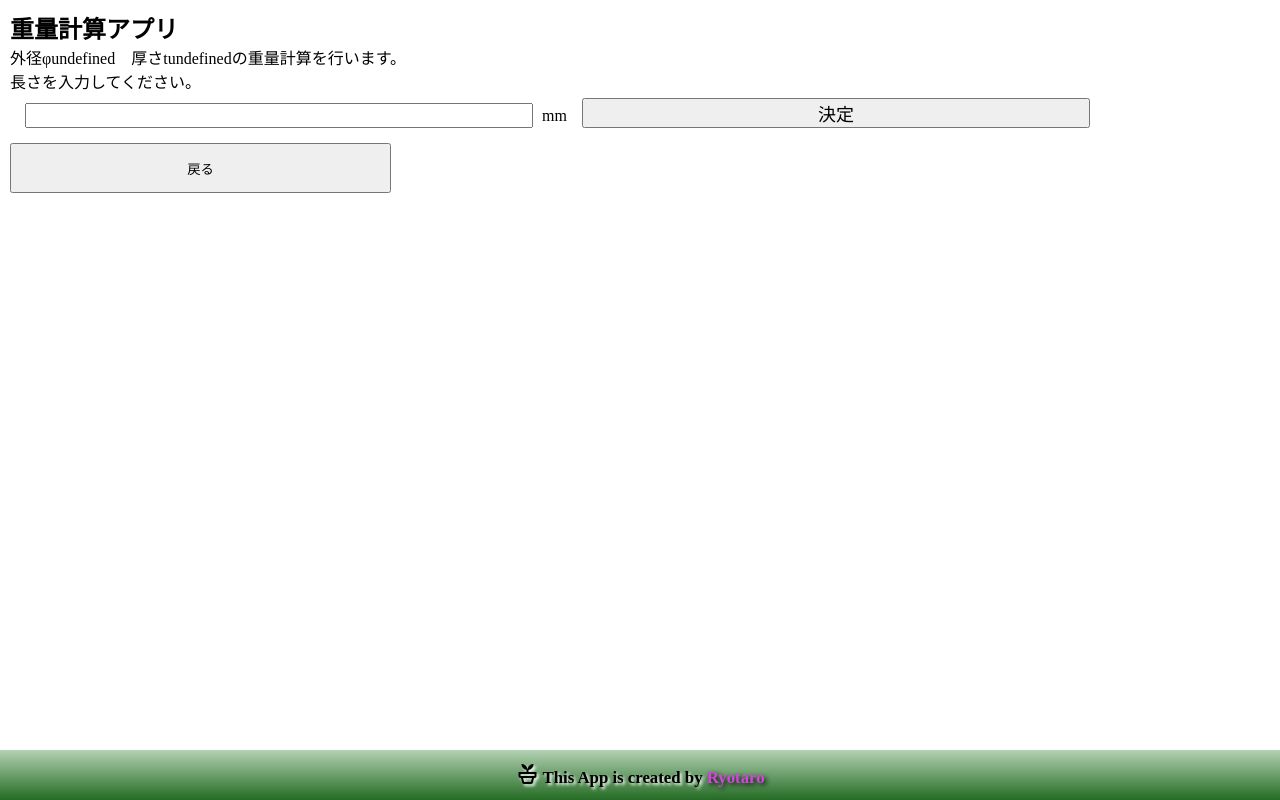
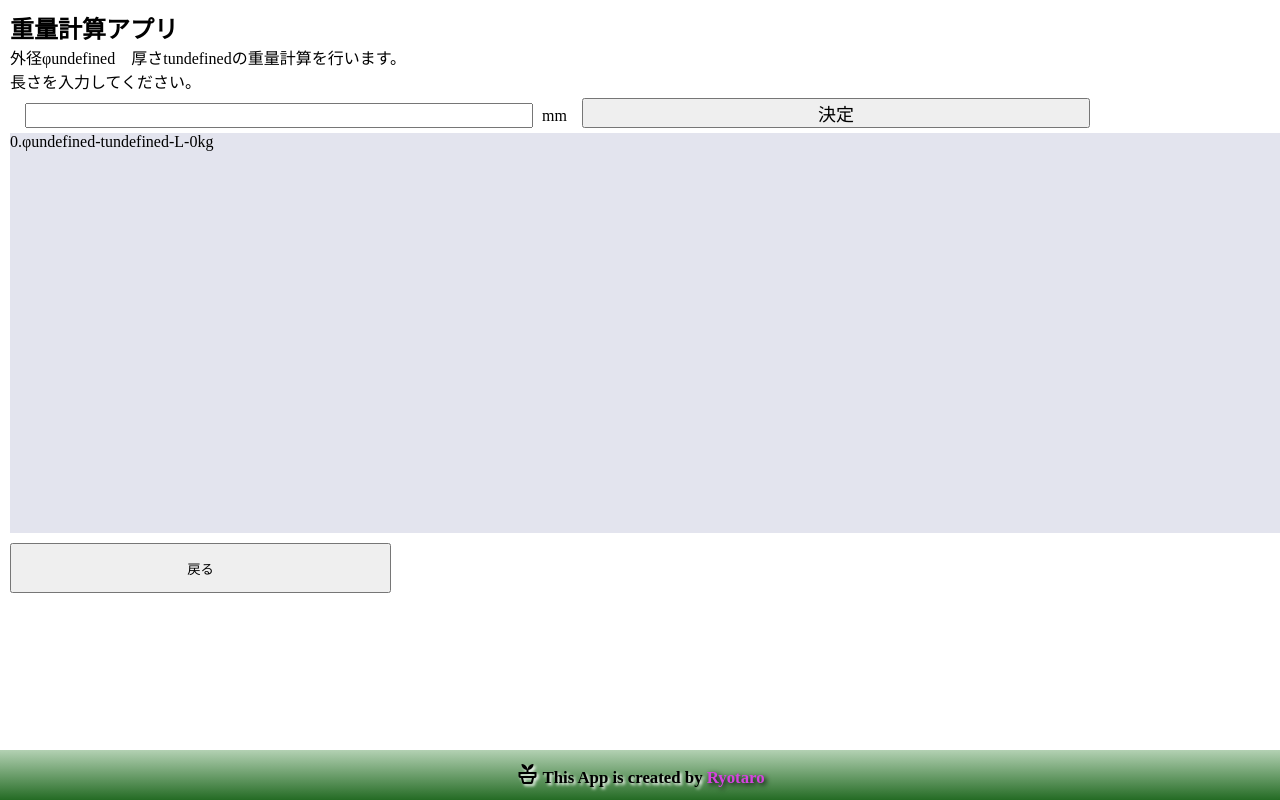
Before and after one commit to ryotaro-0805/useful-app, a Next.js app: page /components/weightCalculation in a window 1280 px wide. Built offline with nearby package versions, Linux system fonts and the light colour scheme.

Commit message:
🚧 途中です

```diff
--- a/src/pages/components/weightCalculation.jsx
+++ b/src/pages/components/weightCalculation.jsx
@@ -2,20 +2,32 @@ import Head from 'next/head'
 import styles from '@/styles/Home.module.css'
 import Link from 'next/link'
 import { useRouter } from 'next/router'
-import { useRef, useState } from 'react';
+import { useCallback, useEffect, useRef, useState } from 'react';
 import Footer from './Footer'
 
 
 export default function WeightCalculation() {
-  const router=useRouter();
-  const ref=useRef();
-  const [result,setResult]=useState(0);
-  const calcFnc=(e)=>{
+  const router = useRouter();
+  const ref = useRef();
+  const [result, setResult] = useState(0);
+  const [preData, setPreData] = useState([]);
+
+  const calcFnc = (e) => {
     e.preventDefault();
+    if (ref.current.value) {
       setResult(
-      ((router.query.size**2-(router.query.size-router.query.thickness*2)**2)/4*3.141592*ref.current.value*7.85*0.000001).toFixed(1)
-      )
+        ((router.query.size ** 2 - (router.query.size - router.query.thickness * 2) ** 2) / 4 * 3.141592 * ref.current.value * 7.85 * 0.000001).toFixed(1)
+        );
       }
+    }
+
+    useEffect(()=>{
+      setPreData((inData) => [...inData, 'φ' + router.query.size + '-' + 't' + router.query.thickness + '-' + ref.current.value + 'L' + '-' + result + 'kg']);
+    },[result]);
+
+    useEffect(() => {
+    ref.current.value = null;
+  }, [preData]);
 
   return (
     <>
@@ -34,7 +46,13 @@ export default function WeightCalculation() {
             <input ref={ref} type="number" /> mm
             <input onClick={calcFnc} type="button" value="決定" />
           </form>
-            {result===0?null:<p>計算結果は{result}kgです。</p>}
+          {result === 0 ? null : <p>計算結果は{result}kgです。</p>}
+        </div>
+        <div className={styles.weight_results}>
+          {preData.map((data, index) => (
+            <p key={index} >{index+'.'+data}</p>
+          ))
+          }
         </div>
         <Link href='/components/pipeData'><button className={styles.button}>戻る</button></Link>
       </main>
--- a/src/styles/Home.module.css
+++ b/src/styles/Home.module.css
@@ -72,6 +72,11 @@ calculation
   margin-left: 15px;
 }
 
+.weight_results{
+  height: 50vh;
+  background-color: rgb(227, 228, 238);
+  overflow: scroll;
+}
 
  /*
  thickness
```
Lines whose indentation alone changed are shown as unchanged.
